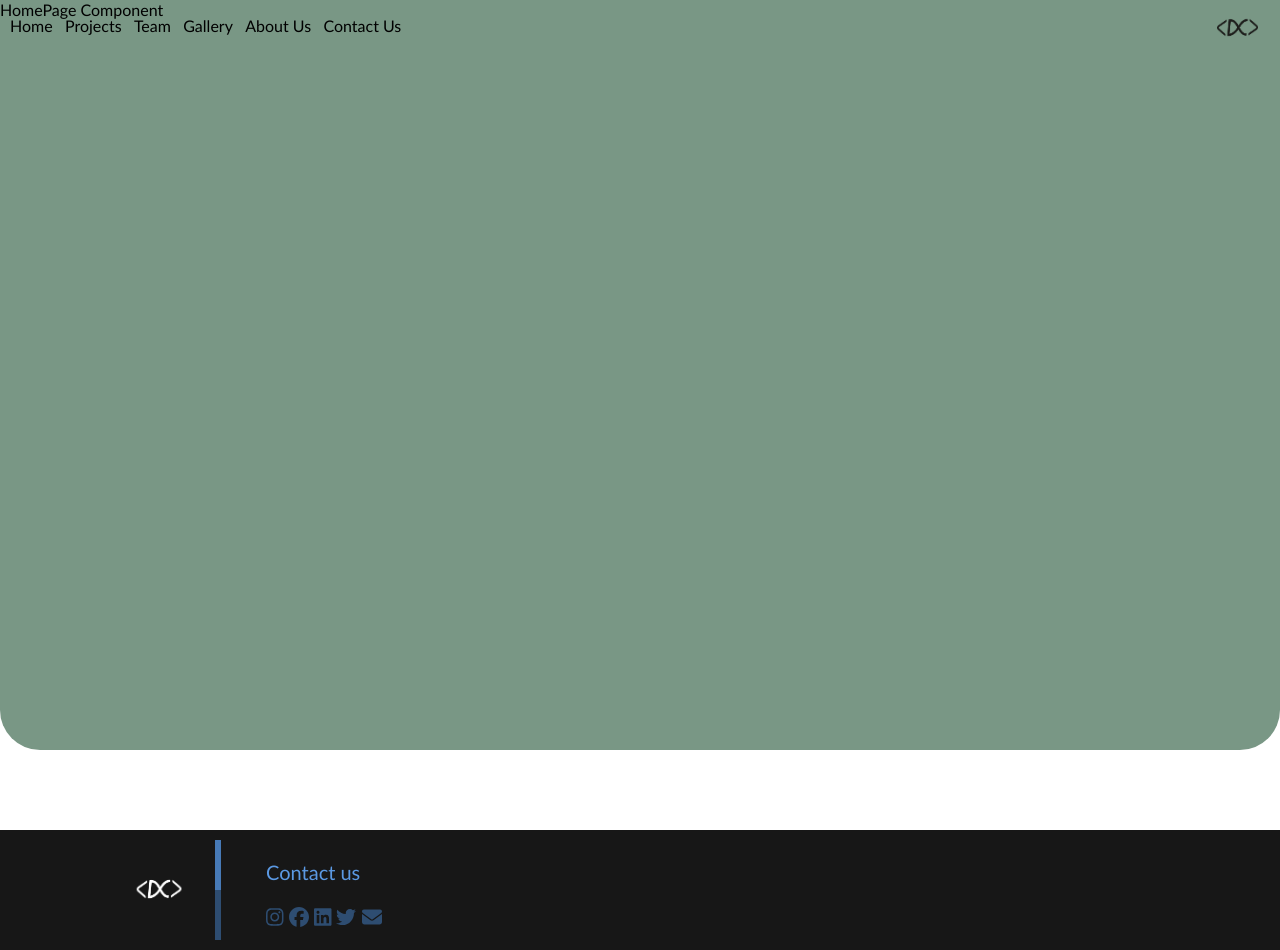
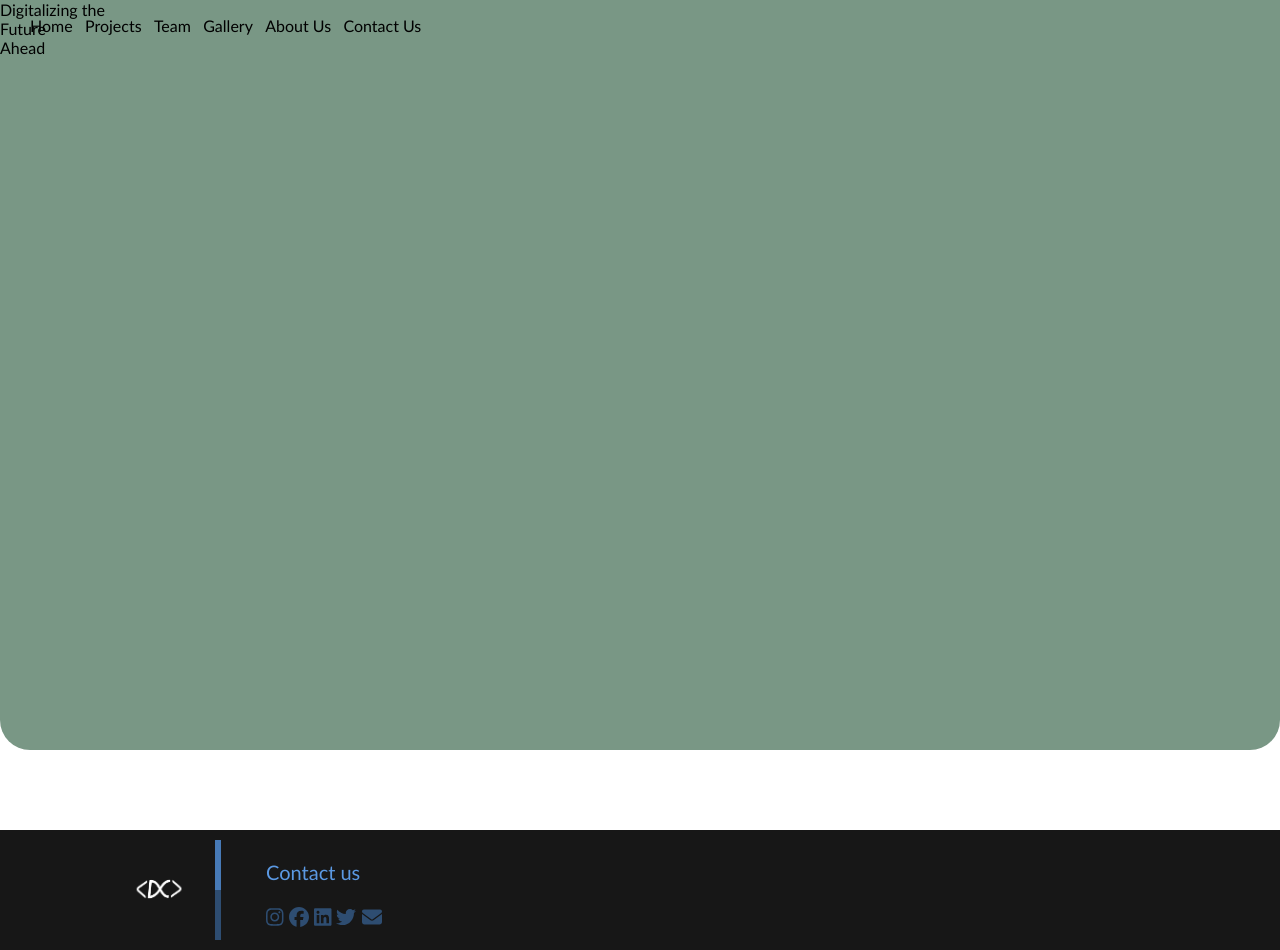
Before and after one commit to Keymii/DevCom-Website, a React (Create React App) app in the folder devcom/: page /home in a window 1280 px wide. Built offline with nearby package versions, Linux system fonts and the light colour scheme.

Commit message:
minor changes

```diff
--- a/devcom/src/components/HomePage/HomePage.js
+++ b/devcom/src/components/HomePage/HomePage.js
@@ -5,7 +5,7 @@ import styles from './HomePage.module.css';
 const HomePage = () => (
   <div className={styles.HomePage}>
     <div className={styles.cover}>
-       HomePage Component
+      <div  className={styles.coverp}>Digitalizing  the<br/>Future <br/> Ahead </div>
     </div>
     <div className={styles.empty1}></div>
   </div>
--- a/devcom/src/components/HomePage/HomePage.module.css
+++ b/devcom/src/components/HomePage/HomePage.module.css
@@ -2,7 +2,12 @@
 .cover{
     background: #799785 ;
     height: calc(100vh - 50px);
-    border-radius: 0px 0px 40px 40px;
+    border-radius: 0px 0px 30px 30px;
+    display: flex;
+    flex-direction: column;
+}
+.coverp{
+    flex: 1;
 }
 .empty1{
     height: 80px;
--- a/devcom/src/components/NavBar/NavBar.module.css
+++ b/devcom/src/components/NavBar/NavBar.module.css
@@ -1,7 +1,7 @@
 .NavBar {
     position: fixed;
     z-index: 5;
-    padding-left: 10px;
+    padding-left: 30px;
     padding-right: 10px;
     top: 0;
     width: 100%;
@@ -19,7 +19,7 @@
 .navlogo{
     position: absolute;
     width: auto;
-    left: calc(100vw - 70px);
+    left: calc(1500px - 70px);
 }
 
 .navitem{
```
